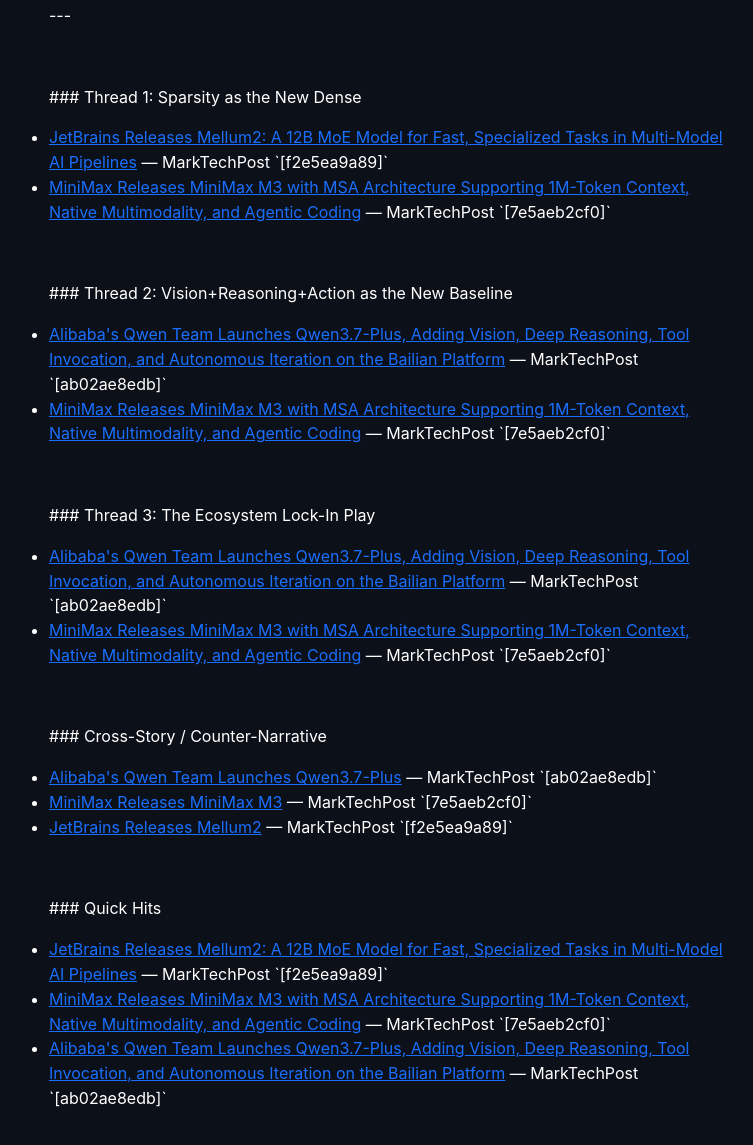
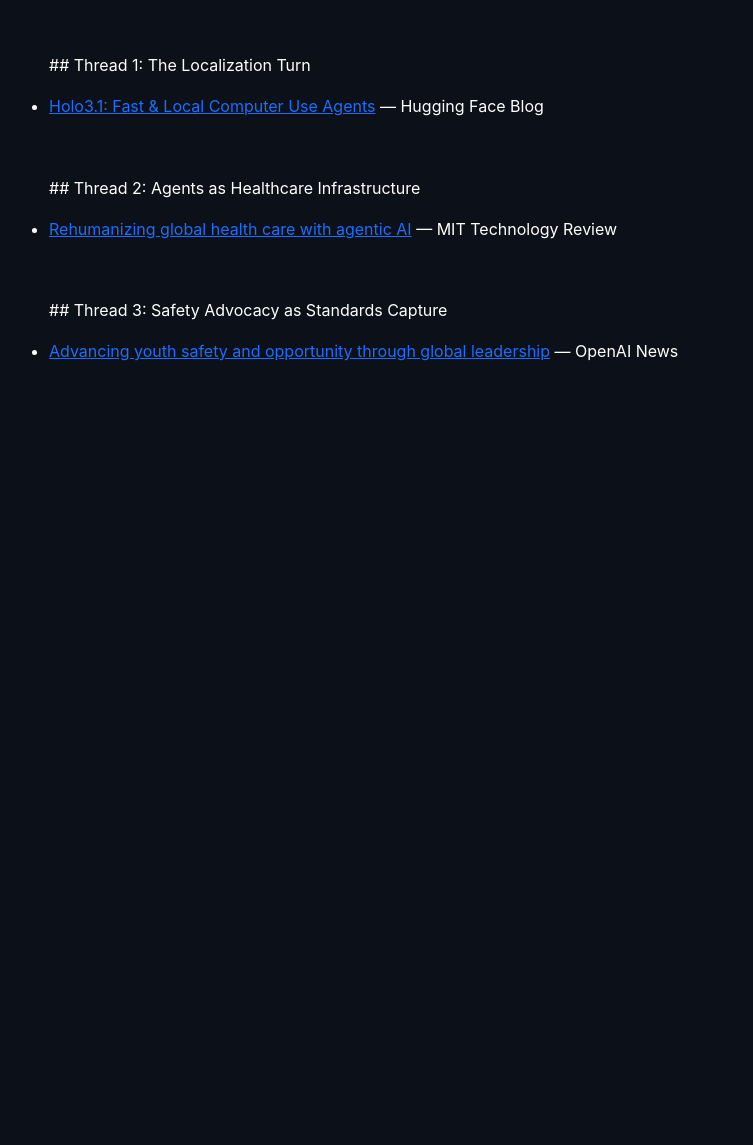
Before and after one commit to jimbrods238/daily-ai-podcast-feed, a plain HTML site: page episodes/2026-06-02.html in a window 1280 px wide. Shown: the part 597-1742 px from the top of the page, without its empty margins (271-1024 px from the left). After the commit the page ends 1025 px from the top, so only its background shows below. Drawn offline with Linux system fonts and the light colour scheme.

Commit message:
Episode 2026-06-02

```diff
--- a/episodes/2026-06-02.html
+++ b/episodes/2026-06-02.html
@@ -2,8 +2,8 @@
 <html lang="en">
 <head>
   <meta charset="utf-8">
-  <title>2026-06-02 — Episode Summary | Daily AI Briefing</title>
-  <meta name="description" content="Episode Summary">
+  <title>2026-06-02 — 2026-06-02 — Legitimacy Is the New Moat | Daily AI Briefing</title>
+  <meta name="description" content="Three disconnected stories today — a local agent framework, a healthcare workforce pitch, and a youth-safety governance push — turn out to be running the same play: competing on trustworthiness rather than raw capability. The companies investing in deployment trust, crisis narratives, and standards authorship are building compliance architecture that will be hard to displace once codified. The most alarming version of the OpenAI governance story isn't regulatory capture — it's that the system is too weak to capture, and a for-profit lab is filling the vacuum.">
   <style>
     :root {
       --navy: #0C1018; --blue: #1A6FFF; --gray: #555;
@@ -22,34 +22,19 @@
 </head>
 <body>
   <div class="meta">Daily AI Briefing — 2026-06-02</div>
-  <h1>Episode Summary</h1>
+  <h1>2026-06-02 — Legitimacy Is the New Moat</h1>
   <audio controls preload="none" src="https://pub-741f72bb69f44987a2c5f6824c94a413.r2.dev/episodes/2026-06-02.mp3"></audio>
-  <div class="show-notes"><ul><p>## Episode Summary</p>
+  <div class="show-notes"><ul><p># Legitimacy Is the New Moat</p>
 </ul><br/><ul>
-<p>Three AI releases today — Qwen3.7-Plus, MiniMax M3, and Mellum2 — independently converged on the same architectural premise: that the unit of AI value has shifted from single-inference to multi-step agentic loops. The simultaneous adoption of sparsity-based architectures (MoE and sparse attention) across unrelated labs signals an engineering consensus, not a coincidence. The episode argues that the real competitive story with Chinese lab releases is fast productization of proven Western research paired with platform lock-in plays — a more nuanced threat than simple capability catch-up.</p>
+<p>Three disconnected stories today — a local agent framework, a healthcare workforce pitch, and a youth-safety governance push — turn out to be running the same play: competing on trustworthiness rather than raw capability. The companies investing in deployment trust, crisis narratives, and standards authorship are building compliance architecture that will be hard to displace once codified. The most alarming version of the OpenAI governance story isn't regulatory capture — it's that the system is too weak to capture, and a for-profit lab is filling the vacuum.</p>
 </ul><br/><ul>
-<p>---</p>
+<p>## Thread 1: The Localization Turn</p>
+<li><a href="https://huggingface.co/blog/holo3-1">Holo3.1: Fast & Local Computer Use Agents</a> — Hugging Face Blog</li>
 </ul><br/><ul>
-<p>### Thread 1: Sparsity as the New Dense</p>
-<li><a href="https://marktechpost.com">JetBrains Releases Mellum2: A 12B MoE Model for Fast, Specialized Tasks in Multi-Model AI Pipelines</a> — MarkTechPost `[f2e5ea9a89]`</li>
-<li><a href="https://marktechpost.com">MiniMax Releases MiniMax M3 with MSA Architecture Supporting 1M-Token Context, Native Multimodality, and Agentic Coding</a> — MarkTechPost `[7e5aeb2cf0]`</li>
+<p>## Thread 2: Agents as Healthcare Infrastructure</p>
+<li><a href="https://www.technologyreview.com/2025/rehumanizing-global-health-care-with-agentic-ai/">Rehumanizing global health care with agentic AI</a> — MIT Technology Review</li>
 </ul><br/><ul>
-<p>### Thread 2: Vision+Reasoning+Action as the New Baseline</p>
-<li><a href="https://marktechpost.com">Alibaba's Qwen Team Launches Qwen3.7-Plus, Adding Vision, Deep Reasoning, Tool Invocation, and Autonomous Iteration on the Bailian Platform</a> — MarkTechPost `[ab02ae8edb]`</li>
-<li><a href="https://marktechpost.com">MiniMax Releases MiniMax M3 with MSA Architecture Supporting 1M-Token Context, Native Multimodality, and Agentic Coding</a> — MarkTechPost `[7e5aeb2cf0]`</li>
-</ul><br/><ul>
-<p>### Thread 3: The Ecosystem Lock-In Play</p>
-<li><a href="https://marktechpost.com">Alibaba's Qwen Team Launches Qwen3.7-Plus, Adding Vision, Deep Reasoning, Tool Invocation, and Autonomous Iteration on the Bailian Platform</a> — MarkTechPost `[ab02ae8edb]`</li>
-<li><a href="https://marktechpost.com">MiniMax Releases MiniMax M3 with MSA Architecture Supporting 1M-Token Context, Native Multimodality, and Agentic Coding</a> — MarkTechPost `[7e5aeb2cf0]`</li>
-</ul><br/><ul>
-<p>### Cross-Story / Counter-Narrative</p>
-<li><a href="https://marktechpost.com">Alibaba's Qwen Team Launches Qwen3.7-Plus</a> — MarkTechPost `[ab02ae8edb]`</li>
-<li><a href="https://marktechpost.com">MiniMax Releases MiniMax M3</a> — MarkTechPost `[7e5aeb2cf0]`</li>
-<li><a href="https://marktechpost.com">JetBrains Releases Mellum2</a> — MarkTechPost `[f2e5ea9a89]`</li>
-</ul><br/><ul>
-<p>### Quick Hits</p>
-<li><a href="https://marktechpost.com">JetBrains Releases Mellum2: A 12B MoE Model for Fast, Specialized Tasks in Multi-Model AI Pipelines</a> — MarkTechPost `[f2e5ea9a89]`</li>
-<li><a href="https://marktechpost.com">MiniMax Releases MiniMax M3 with MSA Architecture Supporting 1M-Token Context, Native Multimodality, and Agentic Coding</a> — MarkTechPost `[7e5aeb2cf0]`</li>
-<li><a href="https://marktechpost.com">Alibaba's Qwen Team Launches Qwen3.7-Plus, Adding Vision, Deep Reasoning, Tool Invocation, and Autonomous Iteration on the Bailian Platform</a> — MarkTechPost `[ab02ae8edb]`</li></ul></div>
+<p>## Thread 3: Safety Advocacy as Standards Capture</p>
+<li><a href="https://openai.com/news/advancing-youth-safety-and-opportunity-through-global-leadership/">Advancing youth safety and opportunity through global leadership</a> — OpenAI News</li></ul></div>
 </body>
 </html>
```
Also changed, not shown: feed.xml (+13 -1 lines).
